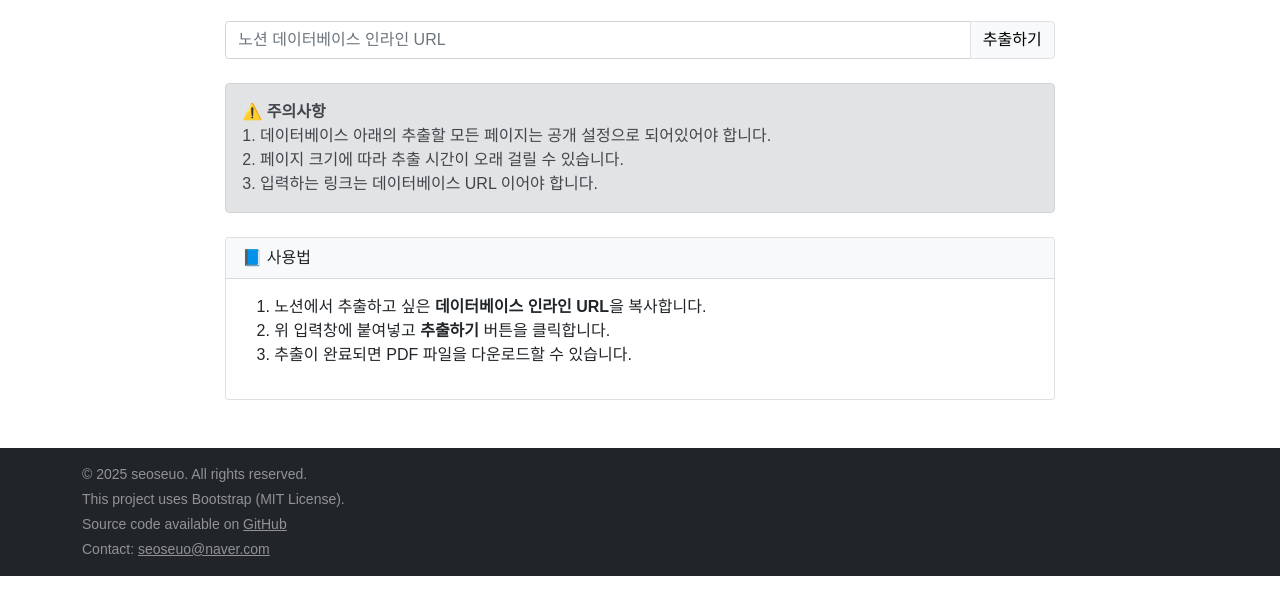
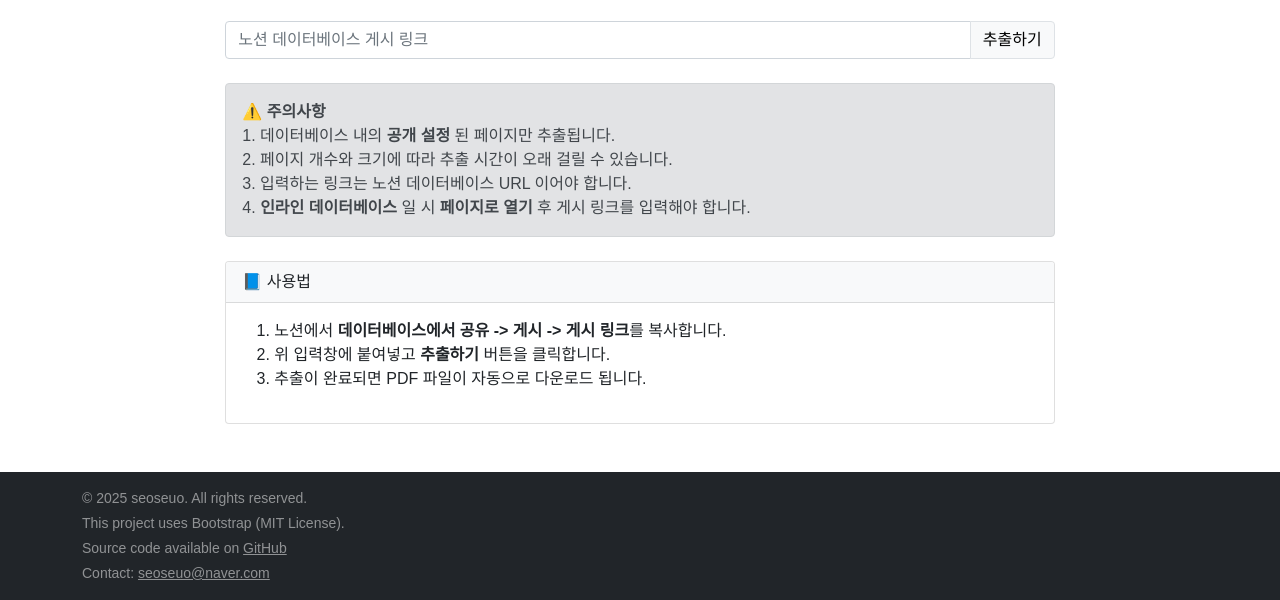
Before and after one commit to seoseuo/notion-db-docs-integration-extractor, a website: page public/html/pdf.html in a window 1280 px wide. Shown: the part 333-933 px from the top of the page. Before the commit the page ends 909 px from the top, so only its background shows below. Drawn offline with nearby package versions, Linux system fonts and the light colour scheme; a web font is replaced by a local one.

Commit message:
chore: 페이지 안내 문구 수정

```diff
--- a/public/html/pdf.html
+++ b/public/html/pdf.html
@@ -33,7 +33,7 @@
                 <input type="text"
                        class="form-control"
                        id="formGroupExampleInput2"
-                       placeholder="노션 데이터베이스 인라인 URL">
+                       placeholder="노션 데이터베이스 게시 링크">
                 <button class="btn btn-light border" type="button" id="convertBtn">
                     추출하기
                 </button>
@@ -52,9 +52,10 @@
             <!-- 주의사항 영역 -->
             <div class="alert alert-secondary mt-4 text-start" role="alert">
                 ⚠️ <b>주의사항</b><br>
-                1. 데이터베이스 아래의 추출할 모든 페이지는 공개 설정으로 되어있어야 합니다.<br>
-                2. 페이지 크기에 따라 추출 시간이 오래 걸릴 수 있습니다.<br>
-                3. 입력하는 링크는 데이터베이스 URL 이어야 합니다.
+                1. 데이터베이스 내의 <b>공개 설정</b> 된 페이지만 추출됩니다.<br>
+                2. 페이지 개수와 크기에 따라 추출 시간이 오래 걸릴 수 있습니다.<br>
+                3. 입력하는 링크는 노션 데이터베이스 URL 이어야 합니다.<br>
+                4. <b>인라인 데이터베이스</b> 일 시 <b>페이지로 열기</b> 후 게시 링크를 입력해야 합니다.
             </div>
 
             <!-- 사용법 영역 -->
@@ -64,9 +65,9 @@
                 </div>
                 <div class="card-body">
                     <ol>
-                        <li>노션에서 추출하고 싶은 <b>데이터베이스 인라인 URL</b>을 복사합니다.</li>
+                        <li>노션에서 <b>데이터베이스에서 공유 -> 게시 -> 게시 링크</b>를 복사합니다.</li>
                         <li>위 입력창에 붙여넣고 <b>추출하기</b> 버튼을 클릭합니다.</li>
-                        <li>추출이 완료되면 PDF 파일을 다운로드할 수 있습니다.</li>
+                        <li>추출이 완료되면 PDF 파일이 자동으로 다운로드 됩니다.</li>
                     </ol>
                 </div>
             </div>
```
